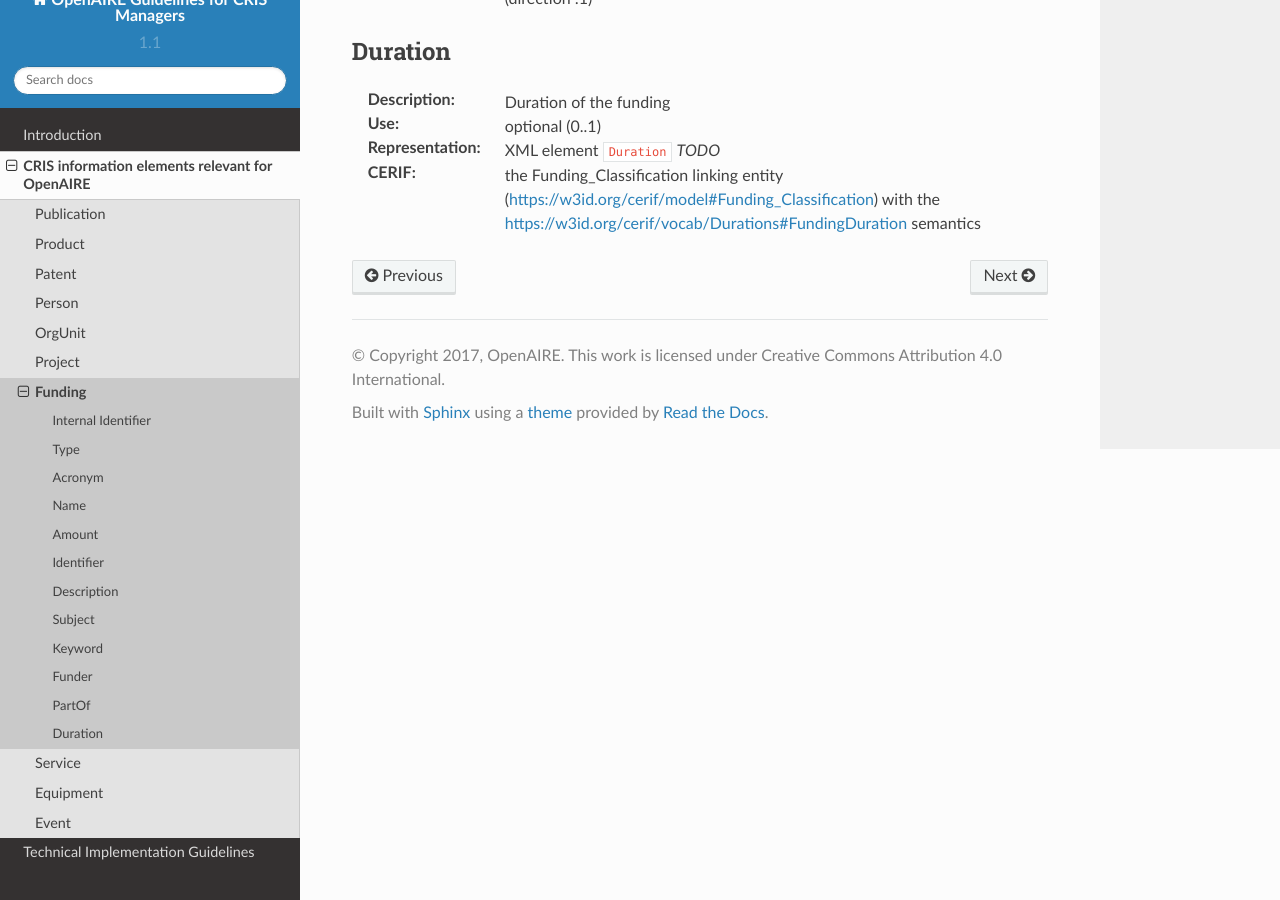
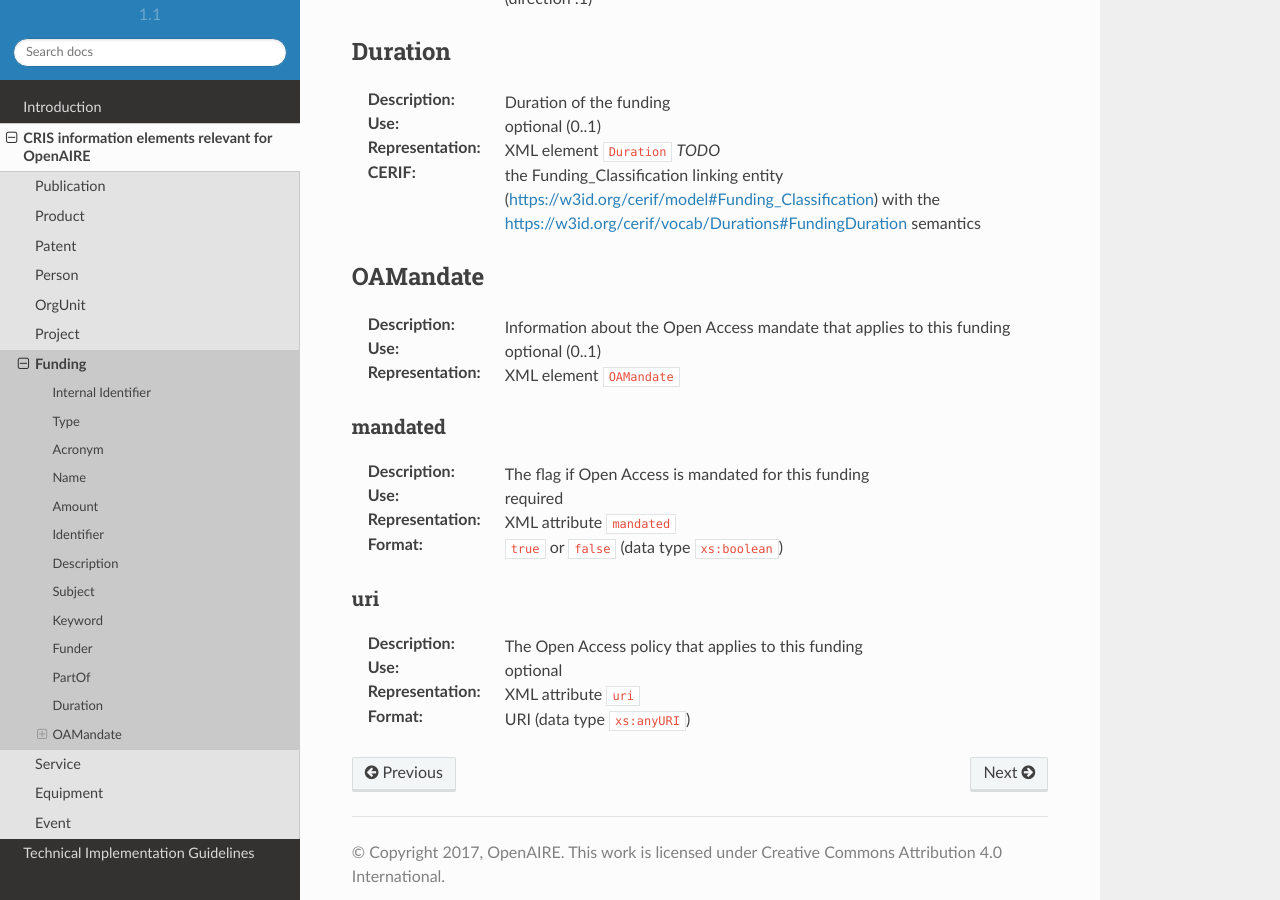
Before and after one commit to openaire/guidelines-cris-managers, a Sphinx documentation site: the page built from docs/cerif_xml_funding_entity.rst, in a window 1280 px wide and 900 px high, scrolled down 3238 px. Built offline with Sphinx 7.4.7 and the Read the Docs theme 2.0.0, drawn with Linux system fonts in a browser that asks for light colours; a script that is not in the unit is left out.

Commit message:
added the element for the OA mandate info (#40)

```diff
--- a/docs/cerif_xml_funding_entity.rst
+++ b/docs/cerif_xml_funding_entity.rst
@@ -118,3 +118,28 @@ Duration
 :Use: optional (0..1)
 :Representation: XML element ``Duration`` *TODO*
 :CERIF: the Funding_Classification linking entity (`<https://w3id.org/cerif/model#Funding_Classification>`_) with the `<https://w3id.org/cerif/vocab/Durations#FundingDuration>`_ semantics
+
+
+OAMandate
+^^^^^^^^^
+:Description: Information about the Open Access mandate that applies to this funding
+:Use: optional (0..1)
+:Representation: XML element ``OAMandate``
+
+
+
+mandated
+--------
+:Description: The flag if Open Access is mandated for this funding
+:Use: required
+:Representation: XML attribute ``mandated``
+:Format: ``true`` or ``false`` (data type ``xs:boolean``)
+
+
+
+uri
+---
+:Description: The Open Access policy that applies to this funding
+:Use: optional
+:Representation: XML attribute ``uri``
+:Format: URI (data type ``xs:anyURI``)
```
Also changed, not shown: docs/cerif_xml_project_entity.rst (+25 -0 lines), 2 other files.
